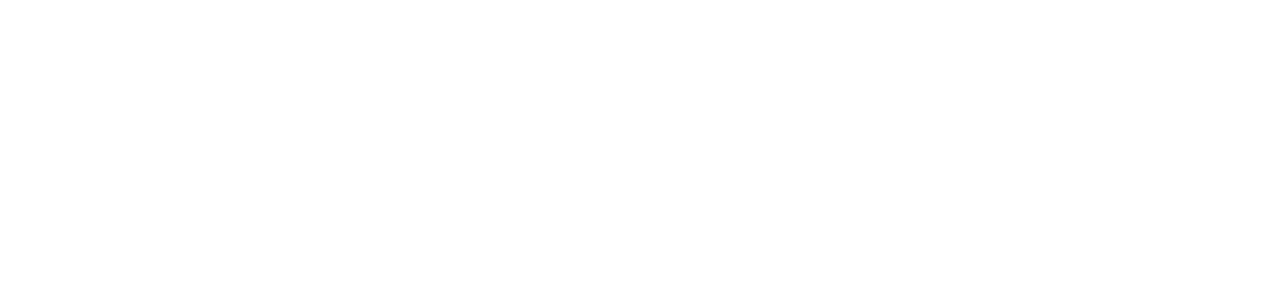
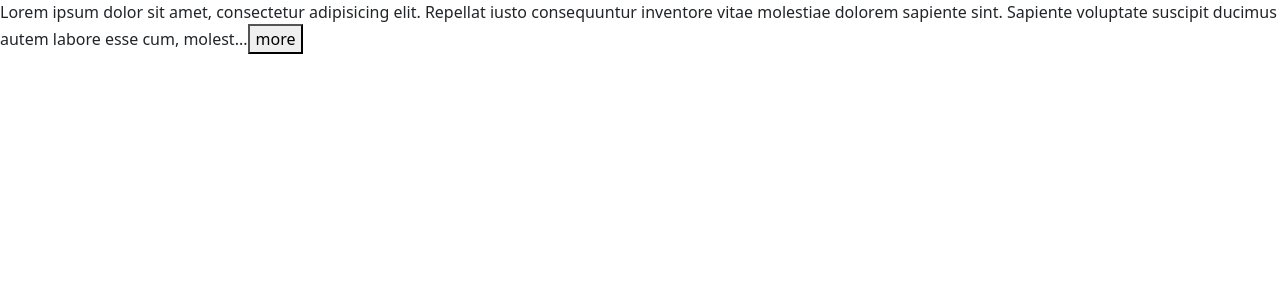
Before and after one commit to mayanjer/react-app, a React (Vite) app: page / in a window 1280 px wide. Shown: the top 300 px of the page. Built offline with nearby package versions, Linux system fonts and the light colour scheme.

Commit message:
finalized chapter

```diff
--- a/src/App.tsx
+++ b/src/App.tsx
@@ -16,7 +16,9 @@
 
   return (
     <div>
-
+      <ExpandableText maxChars={200}>
+        Lorem ipsum dolor sit amet, consectetur adipisicing elit. Repellat iusto consequuntur inventore vitae molestiae dolorem sapiente sint. Sapiente voluptate suscipit ducimus autem labore esse cum, molestiae eaque vitae eum culpa at nobis. Amet explicabo est delectus corporis aperiam earum recusandae, veniam dolor maiores enim tempora impedit dicta, provident sint voluptatem sed voluptates sapiente natus autem. Eligendi ea debitis iste? Libero distinctio cupiditate nemo? Assumenda, sed obcaecati atque quas ipsum qui magni. Quo est, recusandae minus saepe quasi iste dolore cum sed, reiciendis dolor voluptates excepturi cumque laudantium laboriosam non quibusdam assumenda maxime nulla ipsam aliquid quia nobis laborum! Ex, corporis?
+    </ExpandableText>
     </div>
   );
 }
--- a/src/components/ExpandableText.tsx
+++ b/src/components/ExpandableText.tsx
@@ -1,8 +1,18 @@
-import type { ReactNode } from "react";
+import { useState, type ReactNode } from "react";
+
+interface Props {
+    children: string;
+    maxChars?:number
+
+}
 
 
 
-function ExpandableText() {
-    return
+function ExpandableText({ children, maxChars=100 }: Props) {
+    const [expanded, setExpanded] = useState(false)
+    if (children.length <= maxChars) return <h1>{children}</h1>
+    const text = expanded ? children : children.substring(0, maxChars)
+    return <p>{ text }...<button onClick = {()=>{setExpanded(!expanded)}}>{expanded ? "less" : "more"}</button></p>
+
 }
 export default ExpandableText;
```
